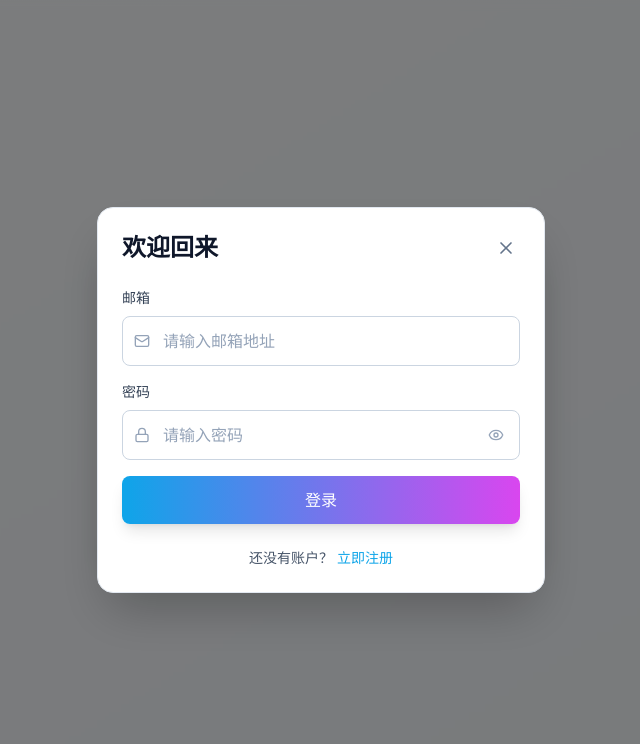
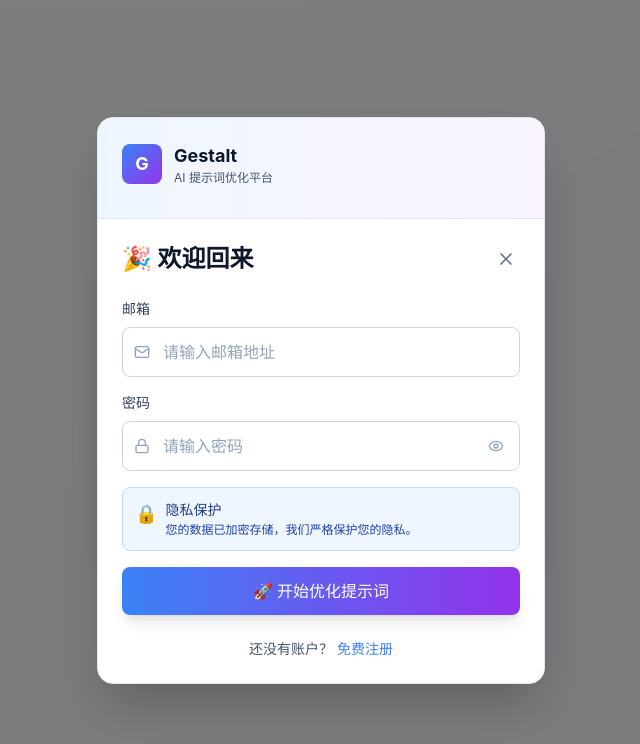
Before and after one commit to zackk-hu/gestalt, a Next.js app: page / in a window 1280 px wide. Both pictures are taken after a click on the button "开始使用". Shown: the top 744 px of the page, without its empty margins (319-959 px from the left). Built offline with nearby package versions, Linux system fonts and the light colour scheme.

Commit message:
feat: 优化登录界面 - 添加品牌头部、专业领域选择、安全提示

```diff
--- a/src/components/auth/AuthModal.tsx
+++ b/src/components/auth/AuthModal.tsx
@@ -15,7 +15,8 @@ export function AuthModal({ isOpen, onClose, onAuthSuccess }: AuthModalProps) {
   const [formData, setFormData] = useState({
     name: '',
     email: '',
-    password: ''
+    password: '',
+    domain: ''
   })
   const [loading, setLoading] = useState(false)
   const [error, setError] = useState('')
@@ -115,10 +116,23 @@ export function AuthModal({ isOpen, onClose, onAuthSuccess }: AuthModalProps) {
         className="bg-white dark:bg-slate-900 rounded-2xl shadow-2xl w-full max-w-md border border-slate-200 dark:border-slate-700 overflow-hidden"
         onClick={(e) => e.stopPropagation()}
       >
+        {/* 品牌头部 */}
+        <div className="bg-gradient-to-r from-blue-50 to-purple-50 dark:from-slate-800 dark:to-slate-700 p-6 border-b border-slate-200 dark:border-slate-600">
+          <div className="flex items-center gap-3 mb-2">
+            <div className="w-10 h-10 rounded-lg bg-gradient-to-br from-blue-500 to-purple-600 flex items-center justify-center">
+              <span className="text-white font-bold text-lg">G</span>
+            </div>
+            <div>
+              <h3 className="text-lg font-bold text-slate-900 dark:text-white">Gestalt</h3>
+              <p className="text-xs text-slate-600 dark:text-slate-400">AI 提示词优化平台</p>
+            </div>
+          </div>
+        </div>
+
         <div className="p-6">
           <div className="flex items-center justify-between mb-6">
             <h2 className="text-2xl font-bold text-slate-900 dark:text-white">
-              {isLogin ? '欢迎回来' : '创建账户'}
+              {isLogin ? '🎉 欢迎回来' : '✨ 创建账户'}
             </h2>
             <button
               onClick={onClose}
@@ -154,7 +168,7 @@ export function AuthModal({ isOpen, onClose, onAuthSuccess }: AuthModalProps) {
                     value={formData.name}
                     onChange={handleChange}
                     required={!isLogin}
-                    className="w-full pl-10 pr-4 py-3 rounded-lg border border-slate-300 dark:border-slate-600 bg-white dark:bg-slate-800 text-slate-900 dark:text-white placeholder-slate-400 focus:outline-none focus:ring-2 focus:ring-primary-500 focus:border-transparent transition-all"
+                    className="w-full pl-10 pr-4 py-3 rounded-lg border border-slate-300 dark:border-slate-600 bg-white dark:bg-slate-800 text-slate-900 dark:text-white placeholder-slate-400 focus:outline-none focus:ring-2 focus:ring-blue-500 focus:border-transparent transition-all"
                     placeholder="请输入姓名"
                   />
                 </div>
@@ -173,11 +187,35 @@ export function AuthModal({ isOpen, onClose, onAuthSuccess }: AuthModalProps) {
                   value={formData.email}
                   onChange={handleChange}
                   required
-                  className="w-full pl-10 pr-4 py-3 rounded-lg border border-slate-300 dark:border-slate-600 bg-white dark:bg-slate-800 text-slate-900 dark:text-white placeholder-slate-400 focus:outline-none focus:ring-2 focus:ring-primary-500 focus:border-transparent transition-all"
+                  className="w-full pl-10 pr-4 py-3 rounded-lg border border-slate-300 dark:border-slate-600 bg-white dark:bg-slate-800 text-slate-900 dark:text-white placeholder-slate-400 focus:outline-none focus:ring-2 focus:ring-blue-500 focus:border-transparent transition-all"
                   placeholder="请输入邮箱地址"
                 />
               </div>
             </div>
+
+            {!isLogin && (
+              <div>
+                <label className="block text-sm font-medium text-slate-700 dark:text-slate-300 mb-2">
+                  专业领域（可选）
+                </label>
+                <select
+                  name="domain"
+                  value={formData.domain}
+                  onChange={handleChange}
+                  className="w-full px-4 py-3 rounded-lg border border-slate-300 dark:border-slate-600 bg-white dark:bg-slate-800 text-slate-900 dark:text-white focus:outline-none focus:ring-2 focus:ring-blue-500 focus:border-transparent transition-all"
+                >
+                  <option value="">选择你的专业领域</option>
+                  <option value="nlp">NLP / 自然语言处理</option>
+                  <option value="cv">计算机视觉</option>
+                  <option value="ml">机器学习工程</option>
+                  <option value="ai-product">AI 产品设计</option>
+                  <option value="prompt-engineer">提示词工程</option>
+                  <option value="content">内容创作</option>
+                  <option value="education">教育培训</option>
+                  <option value="other">其他领域</option>
+                </select>
+              </div>
+            )}
 
             <div>
               <label className="block text-sm font-medium text-slate-700 dark:text-slate-300 mb-2">
@@ -191,7 +229,7 @@ export function AuthModal({ isOpen, onClose, onAuthSuccess }: AuthModalProps) {
                   value={formData.password}
                   onChange={handleChange}
                   required
-                  className="w-full pl-10 pr-12 py-3 rounded-lg border border-slate-300 dark:border-slate-600 bg-white dark:bg-slate-800 text-slate-900 dark:text-white placeholder-slate-400 focus:outline-none focus:ring-2 focus:ring-primary-500 focus:border-transparent transition-all"
+                  className="w-full pl-10 pr-12 py-3 rounded-lg border border-slate-300 dark:border-slate-600 bg-white dark:bg-slate-800 text-slate-900 dark:text-white placeholder-slate-400 focus:outline-none focus:ring-2 focus:ring-blue-500 focus:border-transparent transition-all"
                   placeholder="请输入密码"
                 />
                 <button
@@ -208,14 +246,25 @@ export function AuthModal({ isOpen, onClose, onAuthSuccess }: AuthModalProps) {
               </div>
             </div>
 
+            {/* 安全与隐私提示 */}
+            <div className="bg-blue-50 dark:bg-blue-900/20 border border-blue-200 dark:border-blue-800 rounded-lg p-3 text-sm">
+              <div className="flex gap-2">
+                <span className="text-lg">🔒</span>
+                <div>
+                  <p className="font-medium text-blue-900 dark:text-blue-300">隐私保护</p>
+                  <p className="text-xs text-blue-800 dark:text-blue-400 mt-0.5">您的数据已加密存储，我们严格保护您的隐私。</p>
+                </div>
+              </div>
+            </div>
+
             <Button
               type="submit"
               variant="primary"
-              className="w-full py-3 font-medium"
+              className="w-full py-3 font-medium bg-gradient-to-r from-blue-500 to-purple-600 hover:from-blue-600 hover:to-purple-700"
               loading={loading}
               disabled={loading}
             >
-              {loading ? '处理中...' : isLogin ? '登录' : '注册'}
+              {loading ? '处理中...' : isLogin ? '🚀 开始优化提示词' : '✨ 免费创建账户'}
             </Button>
           </form>
 
@@ -225,9 +274,9 @@ export function AuthModal({ isOpen, onClose, onAuthSuccess }: AuthModalProps) {
               <button
                 type="button"
                 onClick={toggleAuthMode}
-                className="ml-1 text-primary-500 hover:text-primary-600 font-medium transition-colors"
+                className="ml-1 text-blue-500 hover:text-blue-600 dark:text-blue-400 dark:hover:text-blue-300 font-medium transition-colors"
               >
-                {isLogin ? '立即注册' : '立即登录'}
+                {isLogin ? '免费注册' : '立即登录'}
               </button>
             </p>
           </div>
```
